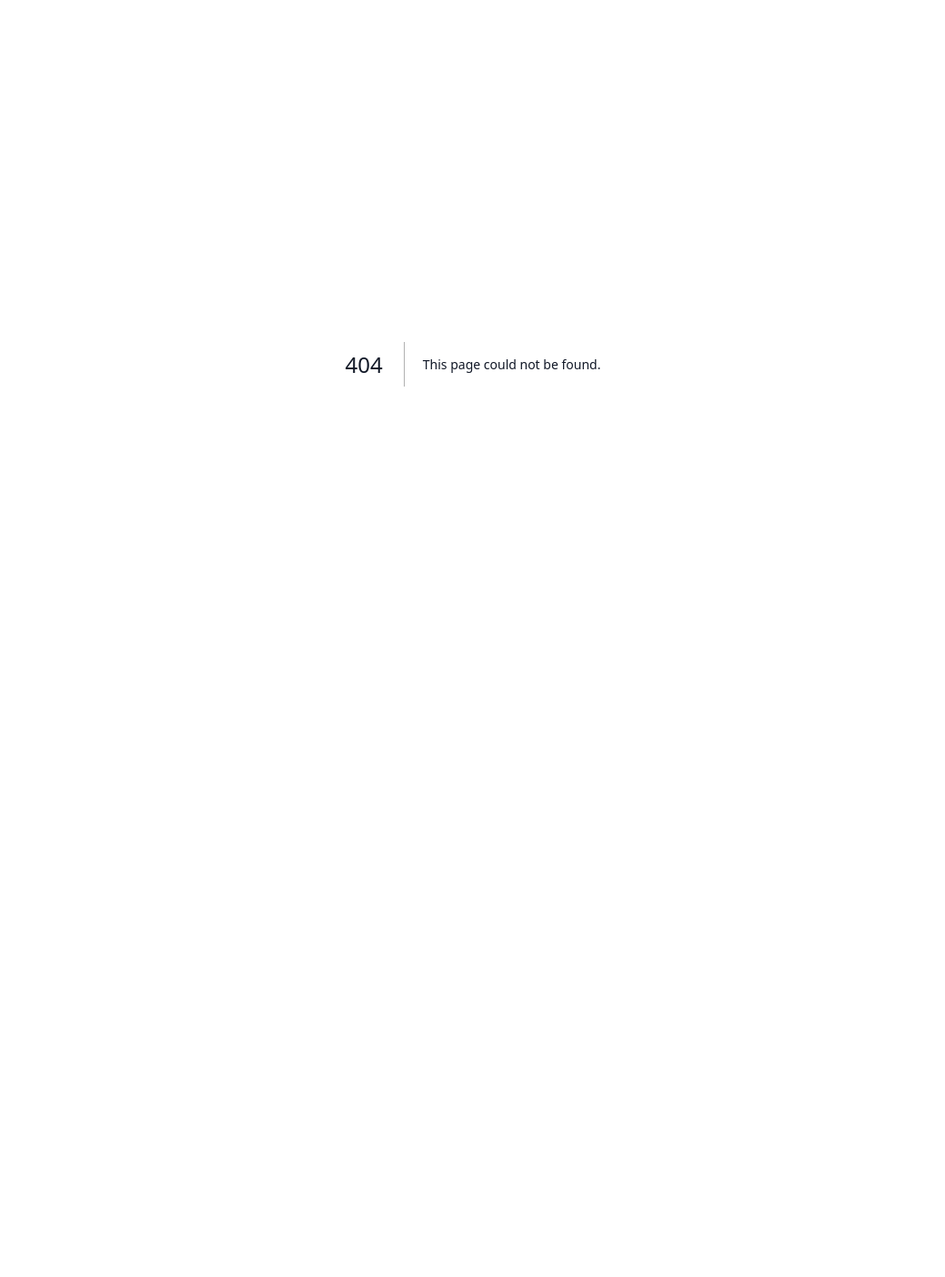
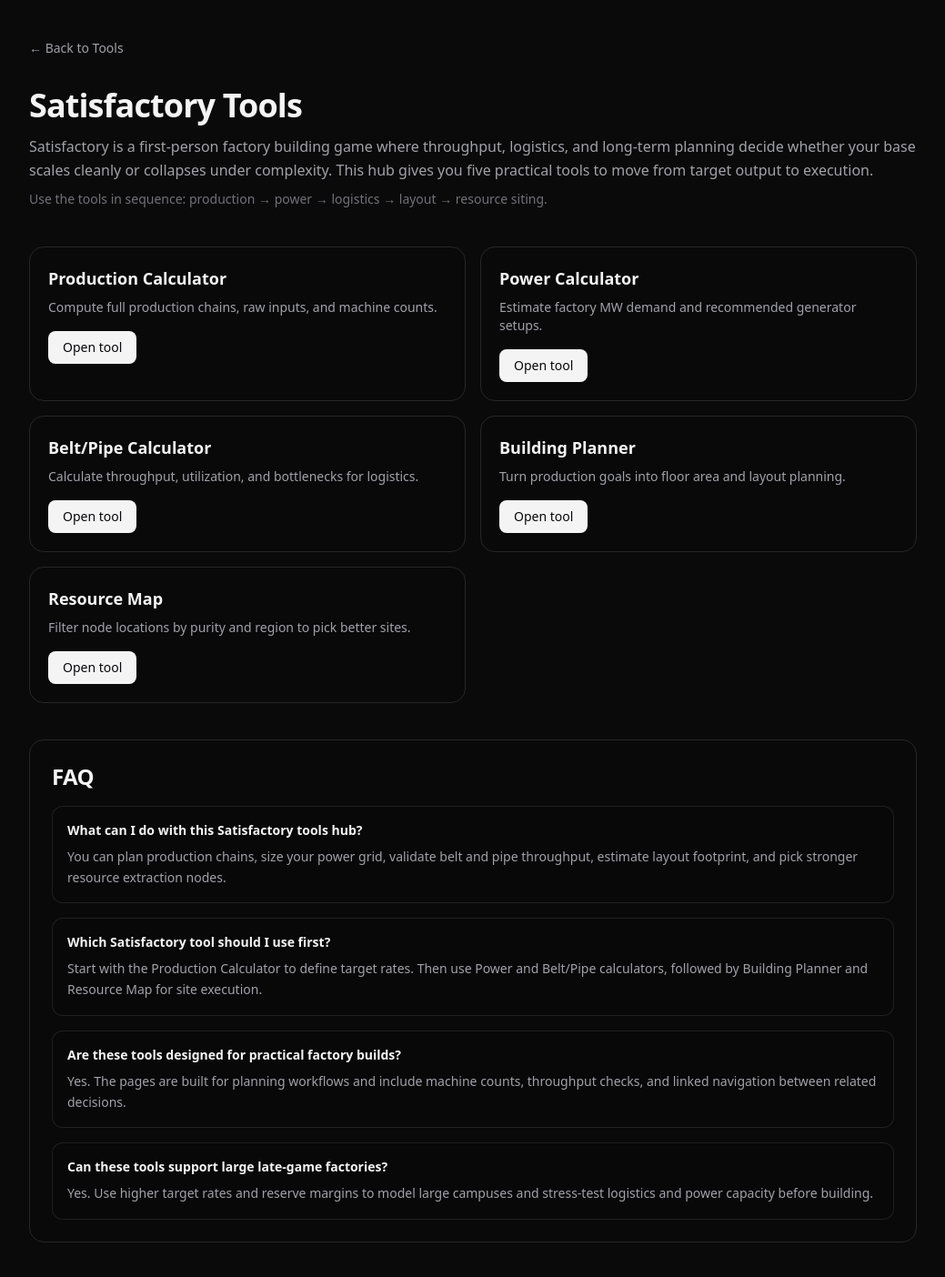
Before and after one commit to yuzhoudabaozhayujiamigou-cloud/spaceship-monster, a Next.js app: page /tools/satisfactory in a window 1280 px wide. Before the commit this address had no page. Shown: the whole page at 91% size, without its empty margins (120-1159 px from the left). Before the commit the page ends 800 px from the top, so only its background shows below. Built offline with nearby package versions, Linux system fonts and the light colour scheme.

Commit message:
feat(satisfactory): add tools hub page and sitewide internal links

```diff
--- a/app/page.tsx
+++ b/app/page.tsx
@@ -31,37 +31,39 @@
   ];
 
   return (
-    <div className="min-h-screen flex items-center justify-center p-6">
-      <main className="max-w-2xl w-full text-center">
-        <h1 className="text-5xl font-bold mb-4 tracking-tight">
-          {SITE.name}
-        </h1>
-        <p className="text-xl text-gray-600 mb-12">
-          Building useful tools and sharing insights.
-        </p>
+    <div className="flex min-h-screen items-center justify-center p-6">
+      <main className="w-full max-w-2xl text-center">
+        <h1 className="mb-4 text-5xl font-bold tracking-tight">{SITE.name}</h1>
+        <p className="mb-12 text-xl text-gray-600">Building useful tools and sharing insights.</p>
 
-        <nav className="flex flex-col sm:flex-row gap-4 justify-center">
+        <nav className="flex flex-col justify-center gap-4 sm:flex-row sm:flex-wrap">
           <Link
             href="/tools/"
-            className="px-6 py-3 bg-gray-900 text-white rounded-lg hover:bg-gray-800 transition-colors"
+            className="rounded-lg bg-gray-900 px-6 py-3 text-white transition-colors hover:bg-gray-800"
           >
             Tools
           </Link>
           <Link
+            href="/tools/satisfactory/"
+            className="rounded-lg border border-sky-500/30 px-6 py-3 text-sky-300 transition-colors hover:bg-sky-500/10"
+          >
+            Satisfactory Tools
+          </Link>
+          <Link
             href="/tools/lethal-company/"
-            className="px-6 py-3 border border-emerald-500/30 text-emerald-300 rounded-lg hover:bg-emerald-500/10 transition-colors"
+            className="rounded-lg border border-emerald-500/30 px-6 py-3 text-emerald-300 transition-colors hover:bg-emerald-500/10"
           >
             Lethal Company
           </Link>
           <Link
             href="https://stardewprofit.com"
-            className="px-6 py-3 border border-gray-300 rounded-lg hover:bg-gray-50 transition-colors"
+            className="rounded-lg border border-gray-300 px-6 py-3 transition-colors hover:bg-gray-50"
           >
             Stardewprofit
           </Link>
           <Link
             href="/blog/"
-            className="px-6 py-3 border border-gray-300 rounded-lg hover:bg-gray-50 transition-colors"
+            className="rounded-lg border border-gray-300 px-6 py-3 transition-colors hover:bg-gray-50"
           >
             Blog
           </Link>
--- a/app/sitemap.ts
+++ b/app/sitemap.ts
@@ -18,6 +18,46 @@
       lastModified: lastModForPath("app/tools/page.tsx"),
       changeFrequency: "weekly",
       priority: 0.8,
+    },
+    {
+      url: `${baseUrl}/tools/satisfactory`,
+      lastModified: lastModForPath("app/tools/satisfactory/page.tsx"),
+      changeFrequency: "weekly",
+      priority: 0.7,
+    },
+    {
+      url: `${baseUrl}/tools/satisfactory/production-calculator`,
+      lastModified: lastModForPath(
+        "app/tools/satisfactory/production-calculator/page.tsx",
+      ),
+      changeFrequency: "weekly",
+      priority: 0.65,
+    },
+    {
+      url: `${baseUrl}/tools/satisfactory/power-calculator`,
+      lastModified: lastModForPath("app/tools/satisfactory/power-calculator/page.tsx"),
+      changeFrequency: "weekly",
+      priority: 0.65,
+    },
+    {
+      url: `${baseUrl}/tools/satisfactory/belt-pipe-calculator`,
+      lastModified: lastModForPath(
+        "app/tools/satisfactory/belt-pipe-calculator/page.tsx",
+      ),
+      changeFrequency: "weekly",
+      priority: 0.65,
+    },
+    {
+      url: `${baseUrl}/tools/satisfactory/building-planner`,
+      lastModified: lastModForPath("app/tools/satisfactory/building-planner/page.tsx"),
+      changeFrequency: "weekly",
+      priority: 0.65,
+    },
+    {
+      url: `${baseUrl}/tools/satisfactory/resource-map`,
+      lastModified: lastModForPath("app/tools/satisfactory/resource-map/page.tsx"),
+      changeFrequency: "weekly",
+      priority: 0.65,
     },
     {
       url: `${baseUrl}/tools/lethal-company`,
--- a/app/tools/page.tsx
+++ b/app/tools/page.tsx
@@ -16,6 +16,18 @@
       description:
         "High-conversion landing page for deploying OpenClaw with reproducible, self-hosted defaults.",
       href: "/simpleclaw/",
+    },
+    {
+      name: "Satisfactory Tools",
+      description:
+        "Production, power, logistics, building planner, and resource map for scalable factories.",
+      href: "/tools/satisfactory/",
+    },
+    {
+      name: "Satisfactory Production Calculator",
+      description:
+        "Calculate production chains, required raw resources, and machine counts per minute.",
+      href: "/tools/satisfactory/production-calculator/",
     },
     {
       name: "Lethal Company",
@@ -57,35 +69,28 @@
   };
 
   return (
-    <div className="min-h-screen bg-[#0a0a0a] text-zinc-100 p-6">
-      <main className="max-w-3xl mx-auto">
+    <div className="min-h-screen bg-[#0a0a0a] p-6 text-zinc-100">
+      <main className="mx-auto max-w-3xl">
         <div className="mb-8">
-          <Link
-            href="/"
-            className="text-zinc-400 hover:text-zinc-100 transition-colors"
-          >
+          <Link href="/" className="text-zinc-400 transition-colors hover:text-zinc-100">
             ← Back to home
           </Link>
         </div>
 
-        <h1 className="text-4xl font-bold mb-4">Tools</h1>
-        <p className="text-zinc-400 mb-8">
-          A collection of useful tools and utilities.
-        </p>
+        <h1 className="mb-4 text-4xl font-bold">Tools</h1>
+        <p className="mb-8 text-zinc-400">A collection of useful tools and utilities.</p>
 
         <div className="space-y-4">
           {tools.map((tool) => (
             <Link
               key={tool.href}
               href={tool.href}
-              className="block rounded-xl border border-zinc-800 bg-zinc-950/40 p-5 hover:bg-zinc-950/60 transition-colors"
+              className="block rounded-xl border border-zinc-800 bg-zinc-950/40 p-5 transition-colors hover:bg-zinc-950/60"
             >
               <div className="flex items-start justify-between gap-4">
                 <div>
-                  <h2 className="font-semibold text-lg">{tool.name}</h2>
-                  <p className="text-sm text-zinc-400 mt-1">
-                    {tool.description}
-                  </p>
+                  <h2 className="text-lg font-semibold">{tool.name}</h2>
+                  <p className="mt-1 text-sm text-zinc-400">{tool.description}</p>
                 </div>
                 <span className="shrink-0 rounded-full border border-emerald-500/30 bg-emerald-500/10 px-3 py-1 text-xs font-mono text-emerald-300">
                   NEW
@@ -95,8 +100,8 @@
           ))}
 
           <div className="rounded-xl border border-zinc-800 bg-zinc-950/20 p-5">
-            <h2 className="font-semibold text-lg">More coming soon...</h2>
-            <p className="text-zinc-400 mt-1">
+            <h2 className="text-lg font-semibold">More coming soon...</h2>
+            <p className="mt-1 text-zinc-400">
               We are working on building helpful tools for developers and creators.
             </p>
           </div>
--- /dev/null
+++ b/app/tools/satisfactory/page.tsx
@@ -0,0 +1,130 @@
+import Link from "next/link";
+
+import { buildMetadata } from "../../_seo/metadata";
+import { SITE } from "../../_seo/site";
+import { SATISFACTORY_TOOL_LINKS } from "./_data/satisfactory";
+
+export const metadata = buildMetadata({
+  title: `Satisfactory Tools - Production, Power, Logistics, Planning & Resource Map | ${SITE.name}`,
+  description:
+    "Satisfactory tool hub with Production Calculator, Power Calculator, Belt/Pipe Calculator, Building Planner, and Resource Map for efficient factory planning.",
+  path: "/tools/satisfactory",
+});
+
+const FAQS = [
+  {
+    question: "What can I do with this Satisfactory tools hub?",
+    answer:
+      "You can plan production chains, size your power grid, validate belt and pipe throughput, estimate layout footprint, and pick stronger resource extraction nodes.",
+  },
+  {
+    question: "Which Satisfactory tool should I use first?",
+    answer:
+      "Start with the Production Calculator to define target rates. Then use Power and Belt/Pipe calculators, followed by Building Planner and Resource Map for site execution.",
+  },
+  {
+    question: "Are these tools designed for practical factory builds?",
+    answer:
+      "Yes. The pages are built for planning workflows and include machine counts, throughput checks, and linked navigation between related decisions.",
+  },
+  {
+    question: "Can these tools support large late-game factories?",
+    answer:
+      "Yes. Use higher target rates and reserve margins to model large campuses and stress-test logistics and power capacity before building.",
+  },
+];
+
+export default function SatisfactoryToolsHubPage() {
+  const itemListStructuredData = {
+    "@context": "https://schema.org",
+    "@type": "ItemList",
+    itemListElement: SATISFACTORY_TOOL_LINKS.map((tool, index) => ({
+      "@type": "ListItem",
+      position: index + 1,
+      name: tool.name,
+      url: `${SITE.url}${tool.href.replace(/\/$/, "")}`,
+    })),
+  };
+
+  const faqStructuredData = {
+    "@context": "https://schema.org",
+    "@type": "FAQPage",
+    mainEntity: FAQS.map((faq) => ({
+      "@type": "Question",
+      name: faq.question,
+      acceptedAnswer: {
+        "@type": "Answer",
+        text: faq.answer,
+      },
+    })),
+  };
+
+  return (
+    <div className="min-h-screen bg-[#0a0a0a] text-zinc-100">
+      <main className="mx-auto w-full max-w-5xl px-4 py-10 sm:px-6">
+        <script
+          type="application/ld+json"
+          dangerouslySetInnerHTML={{ __html: JSON.stringify(itemListStructuredData) }}
+        />
+        <script
+          type="application/ld+json"
+          dangerouslySetInnerHTML={{ __html: JSON.stringify(faqStructuredData) }}
+        />
+
+        <div className="mb-8">
+          <Link
+            href="/tools/"
+            className="text-sm text-zinc-400 transition-colors hover:text-zinc-100"
+          >
+            ← Back to Tools
+          </Link>
+        </div>
+
+        <header className="mb-10">
+          <h1 className="text-3xl font-semibold tracking-tight sm:text-4xl">Satisfactory Tools</h1>
+          <p className="mt-3 text-zinc-400 leading-relaxed">
+            Satisfactory is a first-person factory building game where throughput, logistics, and
+            long-term planning decide whether your base scales cleanly or collapses under
+            complexity. This hub gives you five practical tools to move from target output to
+            execution.
+          </p>
+          <p className="mt-2 text-sm text-zinc-500 leading-relaxed">
+            Use the tools in sequence: production → power → logistics → layout → resource siting.
+          </p>
+        </header>
+
+        <section className="grid grid-cols-1 gap-4 sm:grid-cols-2">
+          {SATISFACTORY_TOOL_LINKS.map((tool) => (
+            <article
+              key={tool.slug}
+              className="rounded-2xl border border-zinc-800 bg-zinc-950/40 p-5 transition-colors hover:bg-zinc-950/60"
+            >
+              <h2 className="text-lg font-semibold">{tool.name}</h2>
+              <p className="mt-2 text-sm text-zinc-400">{tool.description}</p>
+              <div className="mt-4">
+                <Link
+                  href={tool.href}
+                  className="inline-flex items-center rounded-lg bg-zinc-100 px-4 py-2 text-sm font-medium text-zinc-950 transition-colors hover:bg-white"
+                >
+                  Open tool
+                </Link>
+              </div>
+            </article>
+          ))}
+        </section>
+
+        <section className="mt-10 rounded-2xl border border-zinc-800 bg-zinc-950/40 p-6">
+          <h2 className="text-2xl font-semibold tracking-tight">FAQ</h2>
+          <div className="mt-4 space-y-4">
+            {FAQS.map((faq) => (
+              <div key={faq.question} className="rounded-xl border border-zinc-800/80 bg-zinc-950/30 p-4">
+                <h3 className="text-sm font-semibold text-zinc-100">{faq.question}</h3>
+                <p className="mt-2 text-sm leading-relaxed text-zinc-400">{faq.answer}</p>
+              </div>
+            ))}
+          </div>
+        </section>
+      </main>
+    </div>
+  );
+}
```
